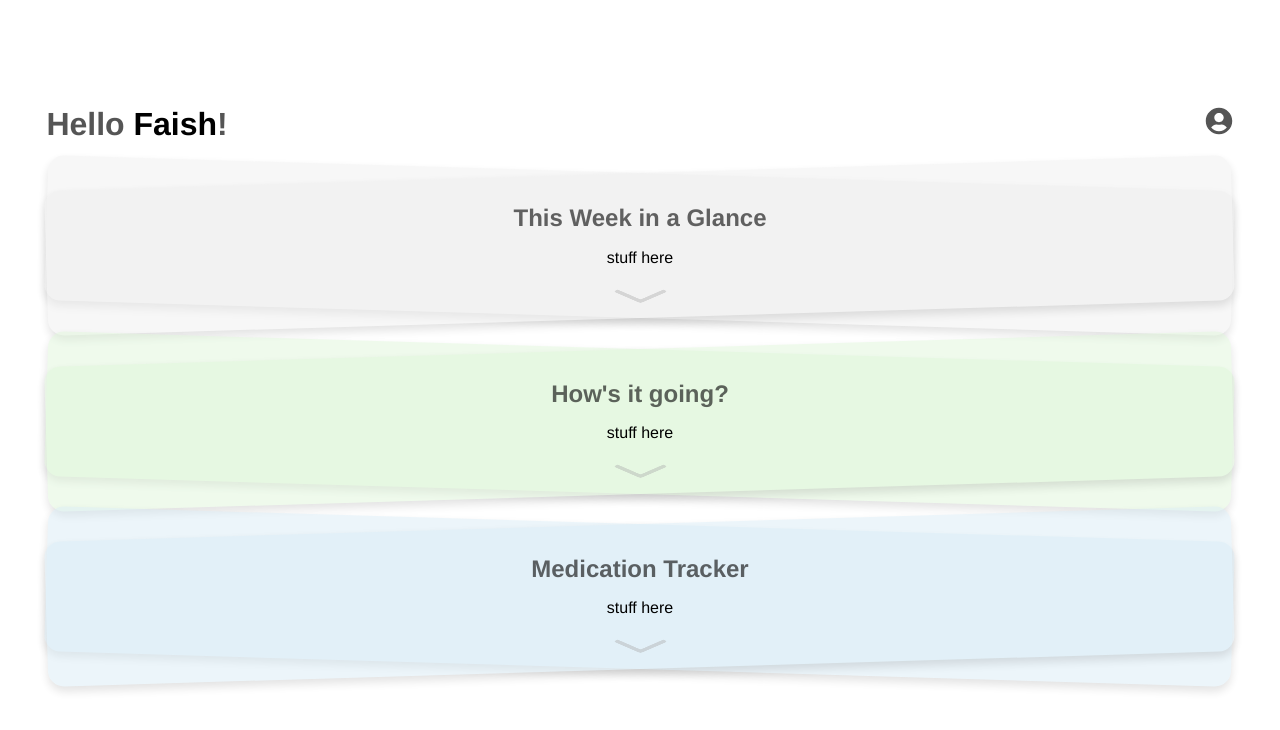
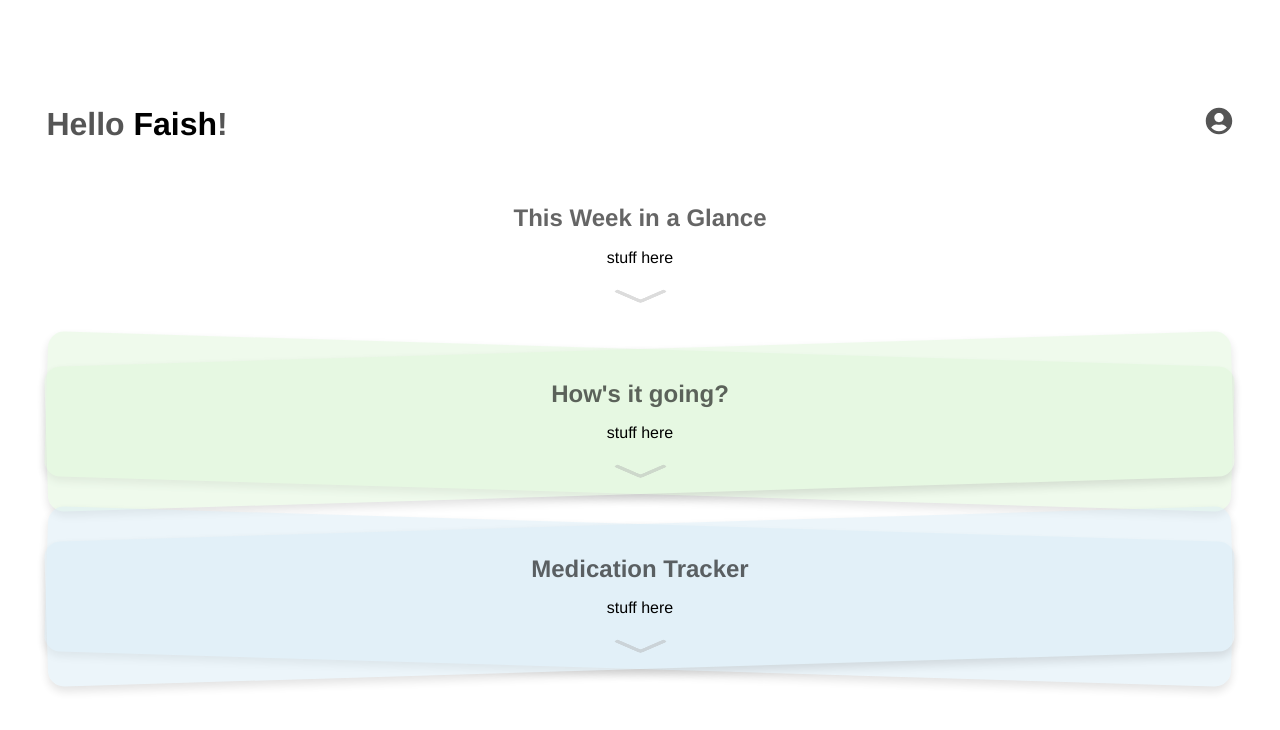
Before and after one commit to Danish-H/open-health-tracker, a React (Create React App) app: page / in a window 1280 px wide. Shown: the top 730 px of the page. Built offline with nearby package versions, Linux system fonts and the light colour scheme.

Commit message:
allow disbaling background cards

```diff
--- a/src/App.jsx
+++ b/src/App.jsx
@@ -9,10 +9,10 @@
         <Card bgcolor="#eee" title="This Week in a Glance">
           <p>stuff here</p>
         </Card>
-        <Card bgcolor="#DDF6D7" title="How's it going?">
+        <Card bgcolor="#DDF6D7" title="How's it going?" showbg>
           <p>stuff here</p>
         </Card>
-        <Card bgcolor="#D7EBF6" title="Medication Tracker">
+        <Card bgcolor="#D7EBF6" title="Medication Tracker" showbg>
           <p>stuff here</p>
         </Card>
       </div>
--- a/src/Components/card.jsx
+++ b/src/Components/card.jsx
@@ -5,8 +5,12 @@ export default class Card extends Component {
     render() {
         return (
         <div className="card">
-            <div className="cardbg" style={{backgroundColor: this.props.bgcolor, transform: "rotate(1.73deg)"}}></div>
-            <div className="cardbg" style={{backgroundColor: this.props.bgcolor, transform: "rotate(-1.73deg)"}}></div>
+            {this.props.showbg && (
+                <div>
+                    <div className="cardbg" style={{backgroundColor: this.props.bgcolor, transform: "rotate(1.73deg)"}}></div>
+                    <div className="cardbg" style={{backgroundColor: this.props.bgcolor, transform: "rotate(-1.73deg)"}}></div>
+                </div>
+            )}
             <h1>{this.props.title}</h1>
             {this.props.children}
             <span className="expand"></span>
```
